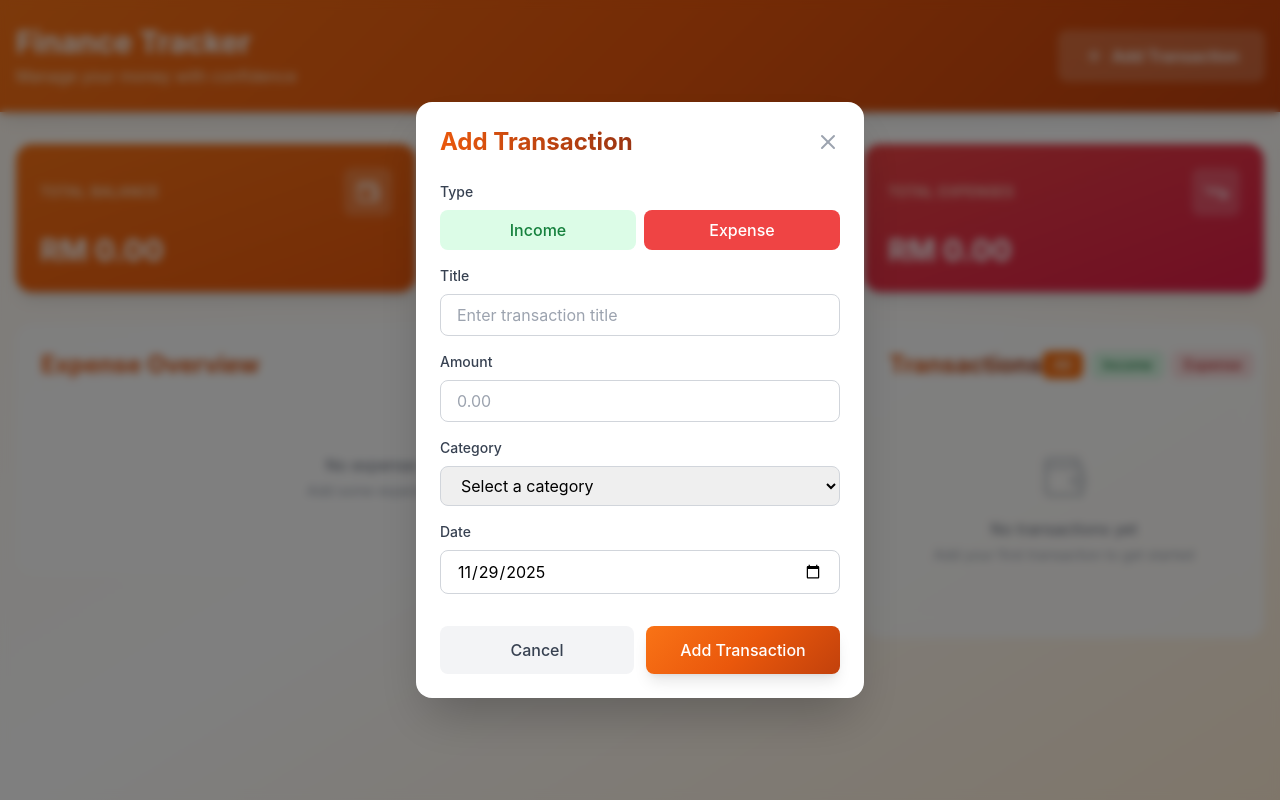
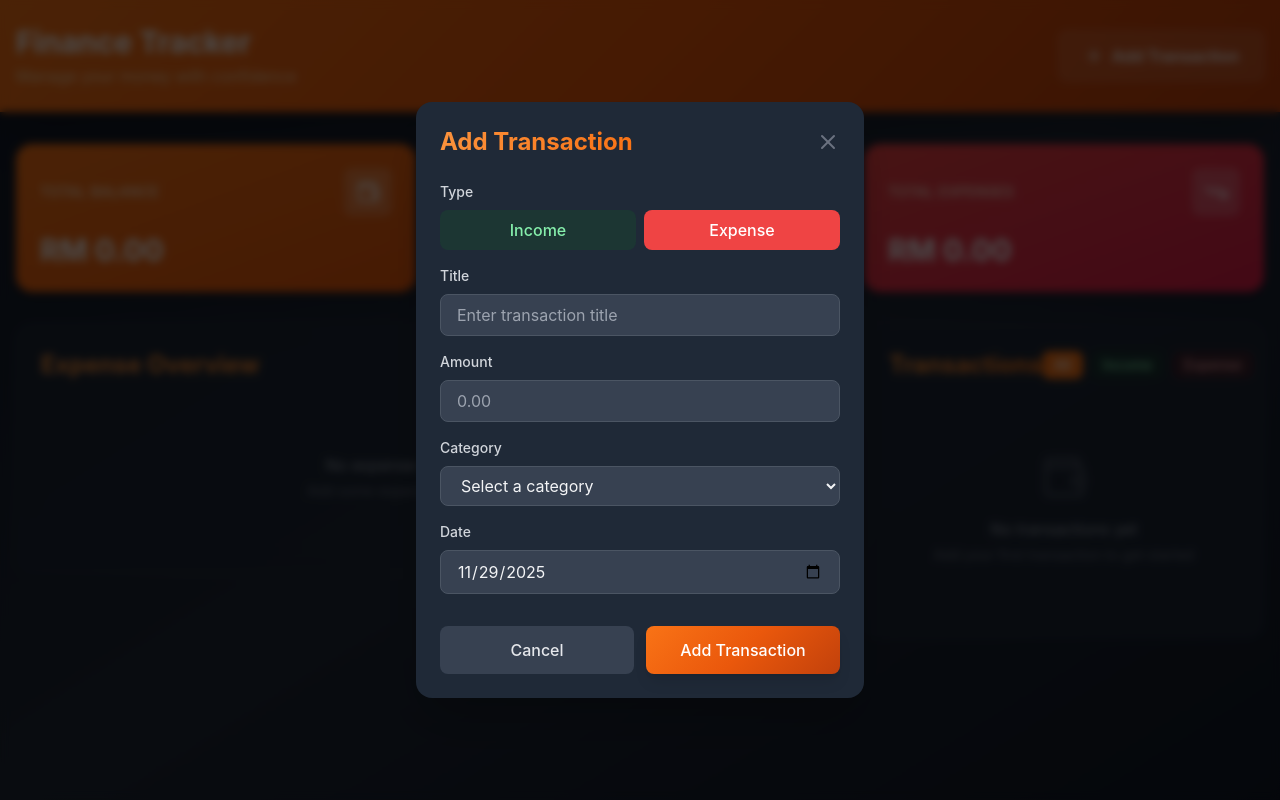
Before and after one commit to xratios/financetracker, a Next.js app: page / in a window 1280 px wide. Both pictures are taken after a click on the button "Add Transaction". Built offline with nearby package versions, Linux system fonts and the light colour scheme.

Commit message:
added dark mode

```diff
--- a/app/globals.css
+++ b/app/globals.css
@@ -4,7 +4,7 @@
 
 @layer base {
   body {
-    @apply bg-gradient-to-br from-orange-50 via-white to-orange-100 min-h-screen;
+    @apply bg-gradient-to-br from-gray-900 via-gray-800 to-gray-900 dark:bg-gradient-to-br dark:from-gray-900 dark:via-gray-800 dark:to-gray-900 min-h-screen;
     font-family: -apple-system, BlinkMacSystemFont, 'Segoe UI', 'Roboto', 'Oxygen',
       'Ubuntu', 'Cantarell', 'Fira Sans', 'Droid Sans', 'Helvetica Neue',
       sans-serif;
@@ -15,14 +15,27 @@
 
 @layer utilities {
   .glass-effect {
-    @apply bg-white/80 backdrop-blur-md border border-white/20;
+    @apply bg-white/80 dark:bg-gray-800/80 backdrop-blur-md border border-white/20 dark:border-gray-700/50;
   }
 
   .gradient-text {
-    @apply bg-gradient-to-r from-orange-600 to-orange-800 bg-clip-text text-transparent;
+    @apply bg-gradient-to-r from-orange-400 to-orange-600 dark:from-orange-400 dark:to-orange-500 bg-clip-text text-transparent;
   }
 
   .card-hover {
-    @apply transition-all duration-300 hover:shadow-xl hover:-translate-y-1;
+    @apply transition-all duration-300 hover:shadow-xl hover:-translate-y-1 dark:hover:shadow-2xl;
   }
 }
+
+/* Recharts dark mode styling */
+.dark .recharts-legend-wrapper {
+  color: #d1d5db !important;
+}
+
+.dark .recharts-legend-item-text {
+  color: #d1d5db !important;
+}
+
+.dark .recharts-pie-label-text {
+  fill: #d1d5db !important;
+}
--- a/app/layout.tsx
+++ b/app/layout.tsx
@@ -12,7 +12,7 @@ export default function RootLayout({
   children: React.ReactNode
 }) {
   return (
-    <html lang="en">
+    <html lang="en" className="dark">
       <body>{children}</body>
     </html>
   )
--- a/app/page.tsx
+++ b/app/page.tsx
@@ -66,16 +66,16 @@ export default function Home() {
   return (
     <div className="min-h-screen">
       {/* Header */}
-      <header className="bg-gradient-orange text-white shadow-lg">
+      <header className="bg-gradient-orange text-white shadow-lg dark:shadow-2xl">
         <div className="container mx-auto px-4 py-6">
           <div className="flex items-center justify-between">
             <div>
               <h1 className="text-3xl font-bold">Finance Tracker</h1>
-              <p className="text-orange-100 mt-1">Manage your money with confidence</p>
+              <p className="text-orange-100 dark:text-orange-200 mt-1">Manage your money with confidence</p>
             </div>
             <button
               onClick={() => setShowForm(!showForm)}
-              className="bg-white/20 hover:bg-white/30 backdrop-blur-sm px-6 py-3 rounded-lg font-semibold transition-all duration-200 flex items-center gap-2 border border-white/30"
+              className="bg-white/20 hover:bg-white/30 dark:bg-white/10 dark:hover:bg-white/20 backdrop-blur-sm px-6 py-3 rounded-lg font-semibold transition-all duration-200 flex items-center gap-2 border border-white/30 dark:border-white/20"
             >
               <Plus size={20} />
               Add Transaction
@@ -109,8 +109,8 @@ export default function Home() {
 
         {/* Transaction Form Modal */}
         {showForm && (
-          <div className="fixed inset-0 bg-black/50 backdrop-blur-sm z-50 flex items-center justify-center p-4">
-            <div className="bg-white rounded-2xl shadow-2xl max-w-md w-full p-6 animate-in fade-in zoom-in">
+          <div className="fixed inset-0 bg-black/50 dark:bg-black/70 backdrop-blur-sm z-50 flex items-center justify-center p-4">
+            <div className="bg-white dark:bg-gray-800 rounded-2xl shadow-2xl max-w-md w-full p-6 animate-in fade-in zoom-in">
               <TransactionForm
                 onSubmit={addTransaction}
                 onCancel={() => setShowForm(false)}
@@ -139,7 +139,7 @@ export default function Home() {
                     className={`px-3 py-1 rounded-lg text-sm font-medium transition-all ${
                       filter === 'all'
                         ? 'bg-orange-500 text-white'
-                        : 'bg-orange-100 text-orange-700 hover:bg-orange-200'
+                        : 'bg-orange-100 dark:bg-orange-900/30 text-orange-700 dark:text-orange-300 hover:bg-orange-200 dark:hover:bg-orange-900/50'
                     }`}
                   >
                     All
@@ -149,7 +149,7 @@ export default function Home() {
                     className={`px-3 py-1 rounded-lg text-sm font-medium transition-all ${
                       filter === 'income'
                         ? 'bg-green-500 text-white'
-                        : 'bg-green-100 text-green-700 hover:bg-green-200'
+                        : 'bg-green-100 dark:bg-green-900/30 text-green-700 dark:text-green-300 hover:bg-green-200 dark:hover:bg-green-900/50'
                     }`}
                   >
                     Income
@@ -159,7 +159,7 @@ export default function Home() {
                     className={`px-3 py-1 rounded-lg text-sm font-medium transition-all ${
                       filter === 'expense'
                         ? 'bg-red-500 text-white'
-                        : 'bg-red-100 text-red-700 hover:bg-red-200'
+                        : 'bg-red-100 dark:bg-red-900/30 text-red-700 dark:text-red-300 hover:bg-red-200 dark:hover:bg-red-900/50'
                     }`}
                   >
                     Expense
--- a/components/ExpenseChart.tsx
+++ b/components/ExpenseChart.tsx
@@ -7,7 +7,18 @@ interface ExpenseChartProps {
   transactions: Transaction[]
 }
 
-const COLORS = ['#f97316', '#ea580c', '#c2410c', '#9a3412', '#fb923c', '#fdba74']
+const COLORS = [
+  '#f97316', // Orange
+  '#3b82f6', // Blue
+  '#10b981', // Green
+  '#8b5cf6', // Purple
+  '#ef4444', // Red
+  '#f59e0b', // Amber
+  '#06b6d4', // Cyan
+  '#ec4899', // Pink
+  '#14b8a6', // Teal
+  '#6366f1', // Indigo
+]
 
 export default function ExpenseChart({ transactions }: ExpenseChartProps) {
   // Calculate expenses by category
@@ -26,8 +37,8 @@ export default function ExpenseChart({ transactions }: ExpenseChartProps) {
   if (expenseData.length === 0) {
     return (
       <div className="text-center py-12">
-        <p className="text-gray-500">No expense data to display</p>
-        <p className="text-sm text-gray-400 mt-1">Add some expenses to see the chart</p>
+        <p className="text-gray-500 dark:text-gray-400">No expense data to display</p>
+        <p className="text-sm text-gray-400 dark:text-gray-500 mt-1">Add some expenses to see the chart</p>
       </div>
     )
   }
@@ -35,9 +46,9 @@ export default function ExpenseChart({ transactions }: ExpenseChartProps) {
   const CustomTooltip = ({ active, payload }: any) => {
     if (active && payload && payload.length) {
       return (
-        <div className="bg-white p-3 rounded-lg shadow-lg border border-gray-200">
-          <p className="font-semibold text-gray-900">{payload[0].name}</p>
-          <p className="text-orange-600 font-bold">
+        <div className="bg-white dark:bg-gray-800 p-3 rounded-lg shadow-lg border border-gray-200 dark:border-gray-700">
+          <p className="font-semibold text-gray-900 dark:text-gray-100">{payload[0].name}</p>
+          <p className="text-orange-600 dark:text-orange-400 font-bold">
             {new Intl.NumberFormat('en-MY', {
               style: 'currency',
               currency: 'MYR',
@@ -68,7 +79,9 @@ export default function ExpenseChart({ transactions }: ExpenseChartProps) {
             ))}
           </Pie>
           <Tooltip content={<CustomTooltip />} />
-          <Legend />
+          <Legend
+            wrapperStyle={{ color: '#d1d5db' }}
+          />
         </PieChart>
       </ResponsiveContainer>
     </div>
--- a/components/TransactionForm.tsx
+++ b/components/TransactionForm.tsx
@@ -51,7 +51,7 @@ export default function TransactionForm({ onSubmit, onCancel }: TransactionFormP
         <h2 className="text-2xl font-bold gradient-text">Add Transaction</h2>
         <button
           onClick={onCancel}
-          className="text-gray-400 hover:text-gray-600 transition-colors"
+          className="text-gray-400 dark:text-gray-500 hover:text-gray-600 dark:hover:text-gray-300 transition-colors"
         >
           <X size={24} />
         </button>
@@ -59,7 +59,7 @@ export default function TransactionForm({ onSubmit, onCancel }: TransactionFormP
 
       <form onSubmit={handleSubmit} className="space-y-4">
         <div>
-          <label className="block text-sm font-medium text-gray-700 mb-2">
+          <label className="block text-sm font-medium text-gray-700 dark:text-gray-300 mb-2">
             Type
           </label>
           <div className="flex gap-2">
@@ -71,7 +71,7 @@ export default function TransactionForm({ onSubmit, onCancel }: TransactionFormP
               className={`flex-1 py-2 px-4 rounded-lg font-medium transition-all ${
                 formData.type === 'income'
                   ? 'bg-green-500 text-white'
-                  : 'bg-green-100 text-green-700 hover:bg-green-200'
+                  : 'bg-green-100 dark:bg-green-900/30 text-green-700 dark:text-green-300 hover:bg-green-200 dark:hover:bg-green-900/50'
               }`}
             >
               Income
@@ -84,7 +84,7 @@ export default function TransactionForm({ onSubmit, onCancel }: TransactionFormP
               className={`flex-1 py-2 px-4 rounded-lg font-medium transition-all ${
                 formData.type === 'expense'
                   ? 'bg-red-500 text-white'
-                  : 'bg-red-100 text-red-700 hover:bg-red-200'
+                  : 'bg-red-100 dark:bg-red-900/30 text-red-700 dark:text-red-300 hover:bg-red-200 dark:hover:bg-red-900/50'
               }`}
             >
               Expense
@@ -93,21 +93,21 @@ export default function TransactionForm({ onSubmit, onCancel }: TransactionFormP
         </div>
 
         <div>
-          <label className="block text-sm font-medium text-gray-700 mb-2">
+          <label className="block text-sm font-medium text-gray-700 dark:text-gray-300 mb-2">
             Title
           </label>
           <input
             type="text"
             value={formData.title}
             onChange={(e) => setFormData({ ...formData, title: e.target.value })}
-            className="w-full px-4 py-2 border border-gray-300 rounded-lg focus:ring-2 focus:ring-orange-500 focus:border-transparent outline-none transition-all"
+            className="w-full px-4 py-2 border border-gray-300 dark:border-gray-600 dark:bg-gray-700 dark:text-gray-100 rounded-lg focus:ring-2 focus:ring-orange-500 focus:border-transparent outline-none transition-all"
             placeholder="Enter transaction title"
             required
           />
         </div>
 
         <div>
-          <label className="block text-sm font-medium text-gray-700 mb-2">
+          <label className="block text-sm font-medium text-gray-700 dark:text-gray-300 mb-2">
             Amount
           </label>
           <input
@@ -115,20 +115,20 @@ export default function TransactionForm({ onSubmit, onCancel }: TransactionFormP
             step="0.01"
             value={formData.amount}
             onChange={(e) => setFormData({ ...formData, amount: e.target.value })}
-            className="w-full px-4 py-2 border border-gray-300 rounded-lg focus:ring-2 focus:ring-orange-500 focus:border-transparent outline-none transition-all"
+            className="w-full px-4 py-2 border border-gray-300 dark:border-gray-600 dark:bg-gray-700 dark:text-gray-100 rounded-lg focus:ring-2 focus:ring-orange-500 focus:border-transparent outline-none transition-all"
             placeholder="0.00"
             required
           />
         </div>
 
         <div>
-          <label className="block text-sm font-medium text-gray-700 mb-2">
+          <label className="block text-sm font-medium text-gray-700 dark:text-gray-300 mb-2">
             Category
           </label>
           <select
             value={formData.category}
             onChange={(e) => setFormData({ ...formData, category: e.target.value })}
-            className="w-full px-4 py-2 border border-gray-300 rounded-lg focus:ring-2 focus:ring-orange-500 focus:border-transparent outline-none transition-all"
+            className="w-full px-4 py-2 border border-gray-300 dark:border-gray-600 dark:bg-gray-700 dark:text-gray-100 rounded-lg focus:ring-2 focus:ring-orange-500 focus:border-transparent outline-none transition-all"
             required
           >
             <option value="">Select a category</option>
@@ -141,14 +141,14 @@ export default function TransactionForm({ onSubmit, onCancel }: TransactionFormP
         </div>
 
         <div>
-          <label className="block text-sm font-medium text-gray-700 mb-2">
+          <label className="block text-sm font-medium text-gray-700 dark:text-gray-300 mb-2">
             Date
           </label>
           <input
             type="date"
             value={formData.date}
             onChange={(e) => setFormData({ ...formData, date: e.target.value })}
-            className="w-full px-4 py-2 border border-gray-300 rounded-lg focus:ring-2 focus:ring-orange-500 focus:border-transparent outline-none transition-all"
+            className="w-full px-4 py-2 border border-gray-300 dark:border-gray-600 dark:bg-gray-700 dark:text-gray-100 rounded-lg focus:ring-2 focus:ring-orange-500 focus:border-transparent outline-none transition-all"
             required
           />
         </div>
@@ -157,7 +157,7 @@ export default function TransactionForm({ onSubmit, onCancel }: TransactionFormP
           <button
             type="button"
             onClick={onCancel}
-            className="flex-1 py-3 px-4 bg-gray-100 text-gray-700 rounded-lg font-medium hover:bg-gray-200 transition-all"
+            className="flex-1 py-3 px-4 bg-gray-100 dark:bg-gray-700 text-gray-700 dark:text-gray-200 rounded-lg font-medium hover:bg-gray-200 dark:hover:bg-gray-600 transition-all"
           >
             Cancel
           </button>
--- a/components/TransactionList.tsx
+++ b/components/TransactionList.tsx
@@ -28,11 +28,11 @@ export default function TransactionList({ transactions, onDelete }: TransactionL
   if (transactions.length === 0) {
     return (
       <div className="text-center py-12">
-        <div className="text-gray-400 mb-4">
+        <div className="text-gray-400 dark:text-gray-500 mb-4">
           <Wallet size={48} className="mx-auto opacity-50" />
         </div>
-        <p className="text-gray-500">No transactions yet</p>
-        <p className="text-sm text-gray-400 mt-1">Add your first transaction to get started</p>
+        <p className="text-gray-500 dark:text-gray-400">No transactions yet</p>
+        <p className="text-sm text-gray-400 dark:text-gray-500 mt-1">Add your first transaction to get started</p>
       </div>
     )
   }
@@ -42,15 +42,15 @@ export default function TransactionList({ transactions, onDelete }: TransactionL
       {transactions.map((transaction) => (
         <div
           key={transaction.id}
-          className="bg-white rounded-xl p-4 border border-gray-100 hover:border-orange-200 hover:shadow-md transition-all duration-200"
+          className="bg-white dark:bg-gray-700/50 rounded-xl p-4 border border-gray-100 dark:border-gray-600 hover:border-orange-200 dark:hover:border-orange-500/50 hover:shadow-md dark:hover:shadow-lg transition-all duration-200"
         >
           <div className="flex items-start justify-between">
             <div className="flex items-start gap-3 flex-1">
               <div
                 className={`p-2 rounded-lg ${
                   transaction.type === 'income'
-                    ? 'bg-green-100 text-green-600'
-                    : 'bg-red-100 text-red-600'
+                    ? 'bg-green-100 dark:bg-green-900/30 text-green-600 dark:text-green-400'
+                    : 'bg-red-100 dark:bg-red-900/30 text-red-600 dark:text-red-400'
                 }`}
               >
                 {transaction.type === 'income' ? (
@@ -60,20 +60,20 @@ export default function TransactionList({ transactions, onDelete }: TransactionL
                 )}
               </div>
               <div className="flex-1 min-w-0">
-                <h3 className="font-semibold text-gray-900 truncate">
+                <h3 className="font-semibold text-gray-900 dark:text-gray-100 truncate">
                   {transaction.title}
                 </h3>
                 <div className="flex items-center gap-2 mt-1">
-                  <span className="text-xs text-gray-500">{transaction.category}</span>
-                  <span className="text-xs text-gray-400">•</span>
-                  <span className="text-xs text-gray-500">{formatDate(transaction.date)}</span>
+                  <span className="text-xs text-gray-500 dark:text-gray-400">{transaction.category}</span>
+                  <span className="text-xs text-gray-400 dark:text-gray-500">•</span>
+                  <span className="text-xs text-gray-500 dark:text-gray-400">{formatDate(transaction.date)}</span>
                 </div>
               </div>
             </div>
             <div className="flex items-center gap-3">
               <span
                 className={`font-bold ${
-                  transaction.type === 'income' ? 'text-green-600' : 'text-red-600'
+                  transaction.type === 'income' ? 'text-green-600 dark:text-green-400' : 'text-red-600 dark:text-red-400'
                 }`}
               >
                 {transaction.type === 'income' ? '+' : '-'}
@@ -81,7 +81,7 @@ export default function TransactionList({ transactions, onDelete }: TransactionL
               </span>
               <button
                 onClick={() => onDelete(transaction.id)}
-                className="p-2 text-gray-400 hover:text-red-500 hover:bg-red-50 rounded-lg transition-all"
+                className="p-2 text-gray-400 dark:text-gray-500 hover:text-red-500 dark:hover:text-red-400 hover:bg-red-50 dark:hover:bg-red-900/20 rounded-lg transition-all"
                 aria-label="Delete transaction"
               >
                 <Trash2 size={18} />
--- a/tailwind.config.js
+++ b/tailwind.config.js
@@ -1,5 +1,6 @@
 /** @type {import('tailwindcss').Config} */
 module.exports = {
+  darkMode: 'class',
   content: [
     './pages/**/*.{js,ts,jsx,tsx,mdx}',
     './components/**/*.{js,ts,jsx,tsx,mdx}',
```
